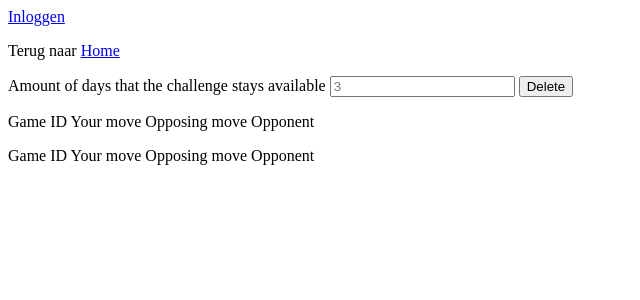
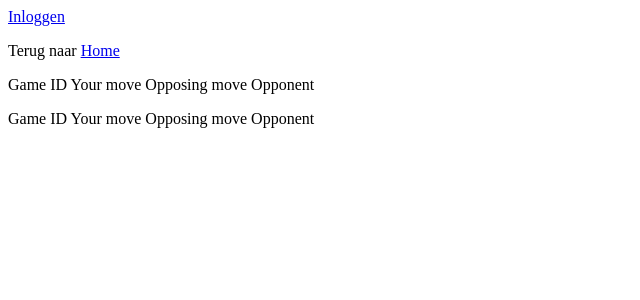
Before and after one commit to MathieuVMaurik/RiPSiLS, a PHP site: page /challengessent.php in a window 1280 px wide. Shown: the top 300 px of the page, without its empty margins (0-640 px from the left). Run offline with PHP 8.4, Linux system fonts and the light colour scheme; data comes from the database, SQL or seed files in the repository; data that the repository does not hold is empty.

Commit message:
Deleted unneeded button

```diff
--- a/htdocs/challengessent.php
+++ b/htdocs/challengessent.php
@@ -19,24 +19,7 @@ require"index.php";
     ?>
     Terug naar <a href="index.php">Home</a>
 </p>
-
-<form>
-    <label for="delete">Amount of days that the challenge stays available</label>
-
-    <input id="delete" name="Challengedel" placeholder="3"  type="number">
-
-    <input type="submit" value="Delete"/>
-</form>
-
 <?php
-
-
-if ($_SERVER["REQUEST_METHOD"] == "POST") {
-    if (isset($_POST["Challengedel"])) {
-        $challengedelid = $_POST["Challengedel"];
-    }
-}
-
 try {
 
     $db->setAttribute(PDO::ATTR_ERRMODE, PDO::ERRMODE_EXCEPTION);
```
